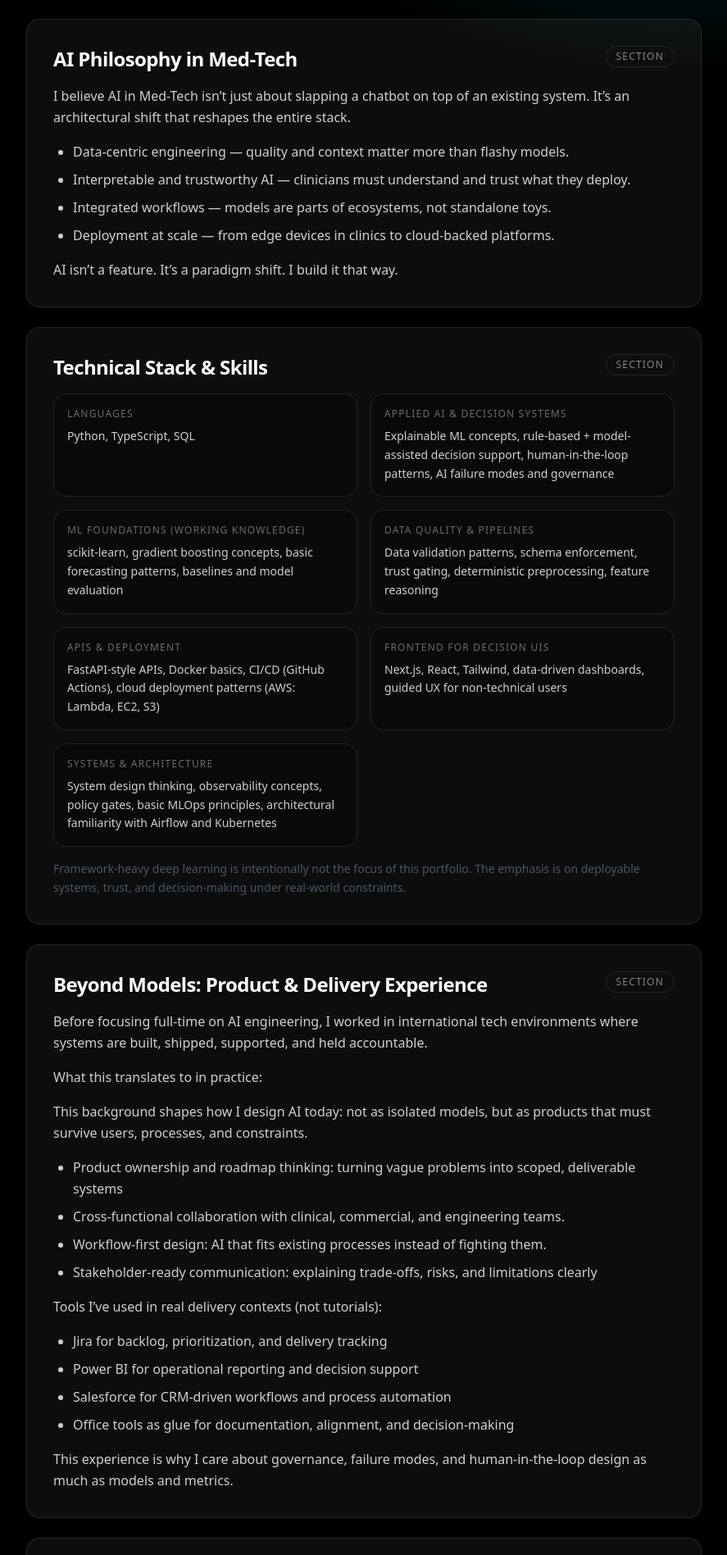
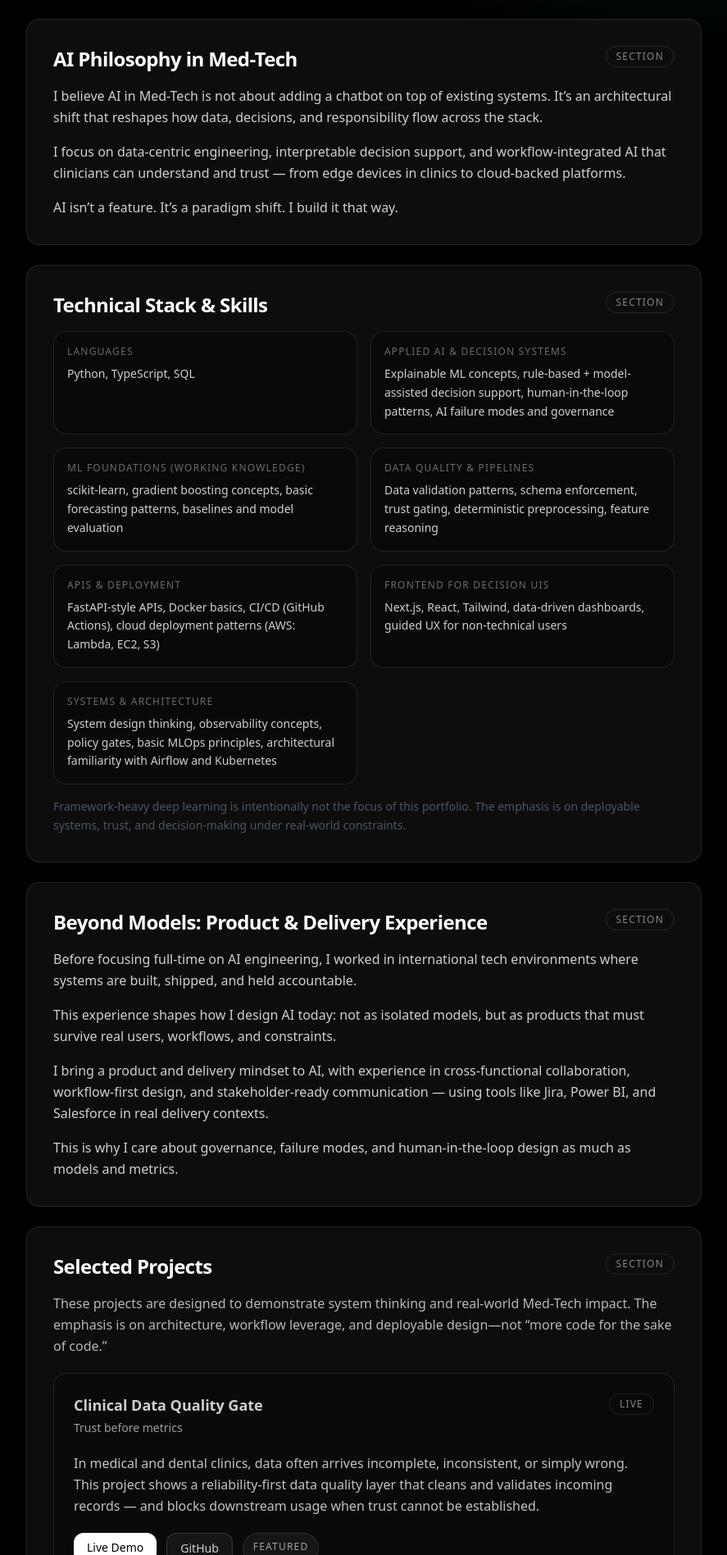
Before and after one commit to lucalazzaro/ai-medtech-portfolio, a Next.js app: page / in a window 1280 px wide. Shown: the part 883-2780 px from the top of the page at 82% size, without its empty margins (336-1223 px from the left). Built offline with nearby package versions, Linux system fonts and the light colour scheme.

Commit message:
Refine portfolio narrative: system-first AI, governance and delivery focus

```diff
--- a/app/page.tsx
+++ b/app/page.tsx
@@ -489,17 +489,13 @@ export default function Home() {
 
           <SectionCard id="philosophy" title="AI Philosophy in Med-Tech">
             <p>
-              I believe AI in Med-Tech isn’t just about slapping a chatbot on top of an existing system.
-              It’s an architectural shift that reshapes the entire stack.
+              I believe AI in Med-Tech is not about adding a chatbot on top of existing systems.
+              It’s an architectural shift that reshapes how data, decisions, and responsibility flow across the stack.
             </p>
-
-            <ul className="list-disc pl-6 space-y-2 text-white/80">
-              <li>Data-centric engineering — quality and context matter more than flashy models.</li>
-              <li>Interpretable and trustworthy AI — clinicians must understand and trust what they deploy.</li>
-              <li>Integrated workflows — models are parts of ecosystems, not standalone toys.</li>
-              <li>Deployment at scale — from edge devices in clinics to cloud-backed platforms.</li>
-            </ul>
-
+            <p>
+              I focus on data-centric engineering, interpretable decision support, and workflow-integrated AI that clinicians can understand and trust
+              — from edge devices in clinics to cloud-backed platforms.
+            </p>
             <p>
               AI isn’t a feature. It’s a paradigm shift. I build it that way.
             </p>
@@ -556,33 +552,19 @@ export default function Home() {
           <SectionCard id="experience" title="Beyond Models: Product & Delivery Experience">
             <p>
               Before focusing full-time on AI engineering, I worked in international tech environments
-              where systems are built, shipped, supported, and held accountable.
+              where systems are built, shipped, and held accountable.
             </p>
             <p>
-              What this translates to in practice:
+              This experience shapes how I design AI today:
+              not as isolated models, but as products that must survive real users, workflows, and constraints.
               </p>
             <p>
-              This background shapes how I design AI today:
-              not as isolated models, but as products that must survive users, processes, and constraints.
+              I bring a product and delivery mindset to AI, with experience in cross-functional collaboration,
+              workflow-first design, and stakeholder-ready communication — using tools like Jira, Power BI, and Salesforce in real delivery contexts.
             </p>
-            <ul className="list-disc pl-6 space-y-2 text-white/80">
-              <li>Product ownership and roadmap thinking: turning vague problems into scoped, deliverable systems</li>
-              <li>Cross-functional collaboration with clinical, commercial, and engineering teams.</li>
-              <li>Workflow-first design: AI that fits existing processes instead of fighting them.</li>
-              <li>Stakeholder-ready communication: explaining trade-offs, risks, and limitations clearly</li>
-            </ul>
-                <p>
-              Tools I’ve used in real delivery contexts (not tutorials):
+              <p>
+              This is why I care about governance, failure modes, and human-in-the-loop design as much as models and metrics.
               </p>
-            <ul className="list-disc pl-6 space-y-2 text-white/80">
-              <li>Jira for backlog, prioritization, and delivery tracking</li>
-              <li>Power BI for operational reporting and decision support</li>
-              <li>Salesforce for CRM-driven workflows and process automation</li>
-              <li>Office tools as glue for documentation, alignment, and decision-making</li>
-            </ul>
-            <p>
-              This experience is why I care about governance, failure modes, and human-in-the-loop design as much as models and metrics.
-            </p>
           </SectionCard>
 
           <SectionCard id="projects" title="Selected Projects">
```
